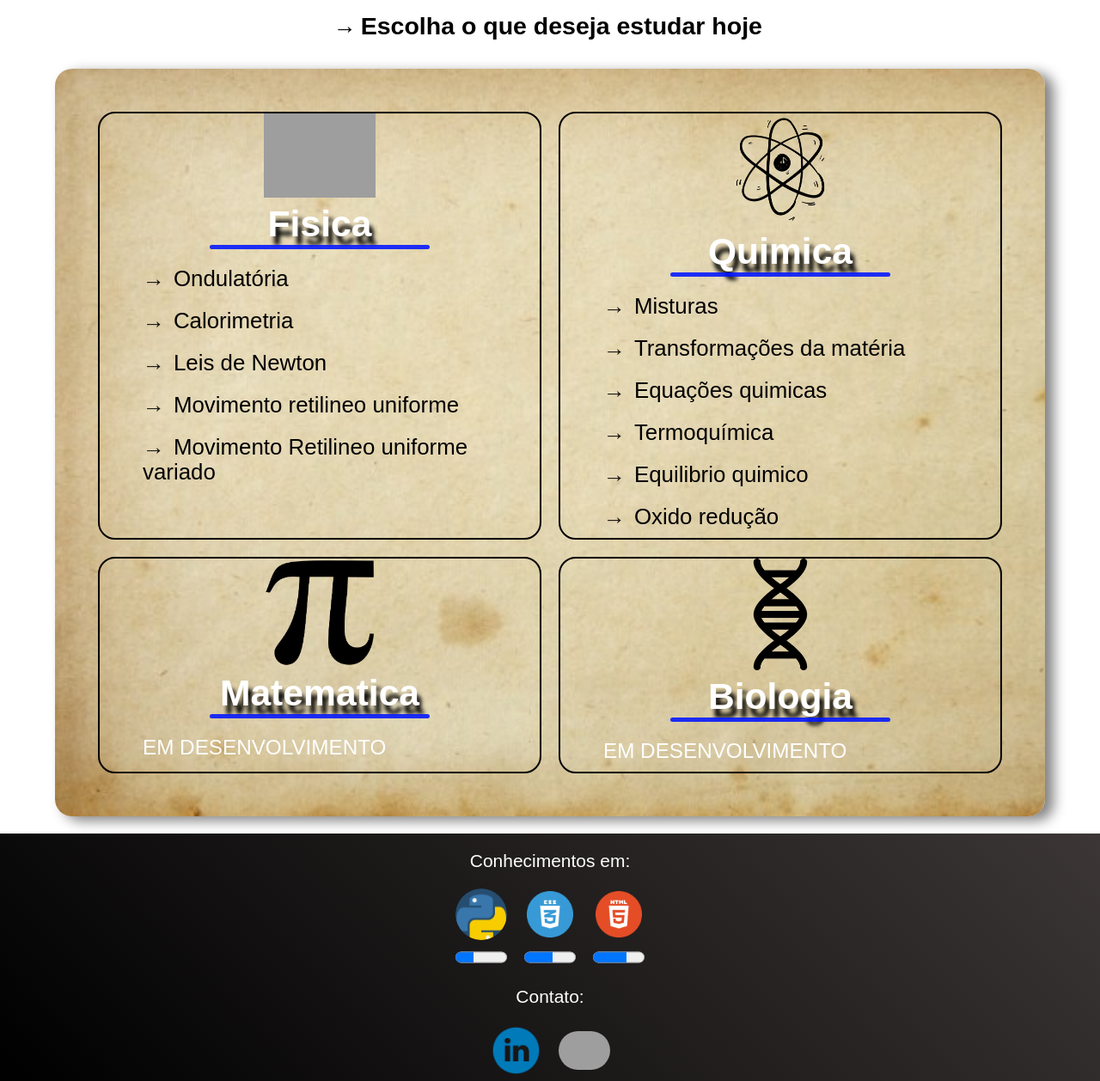
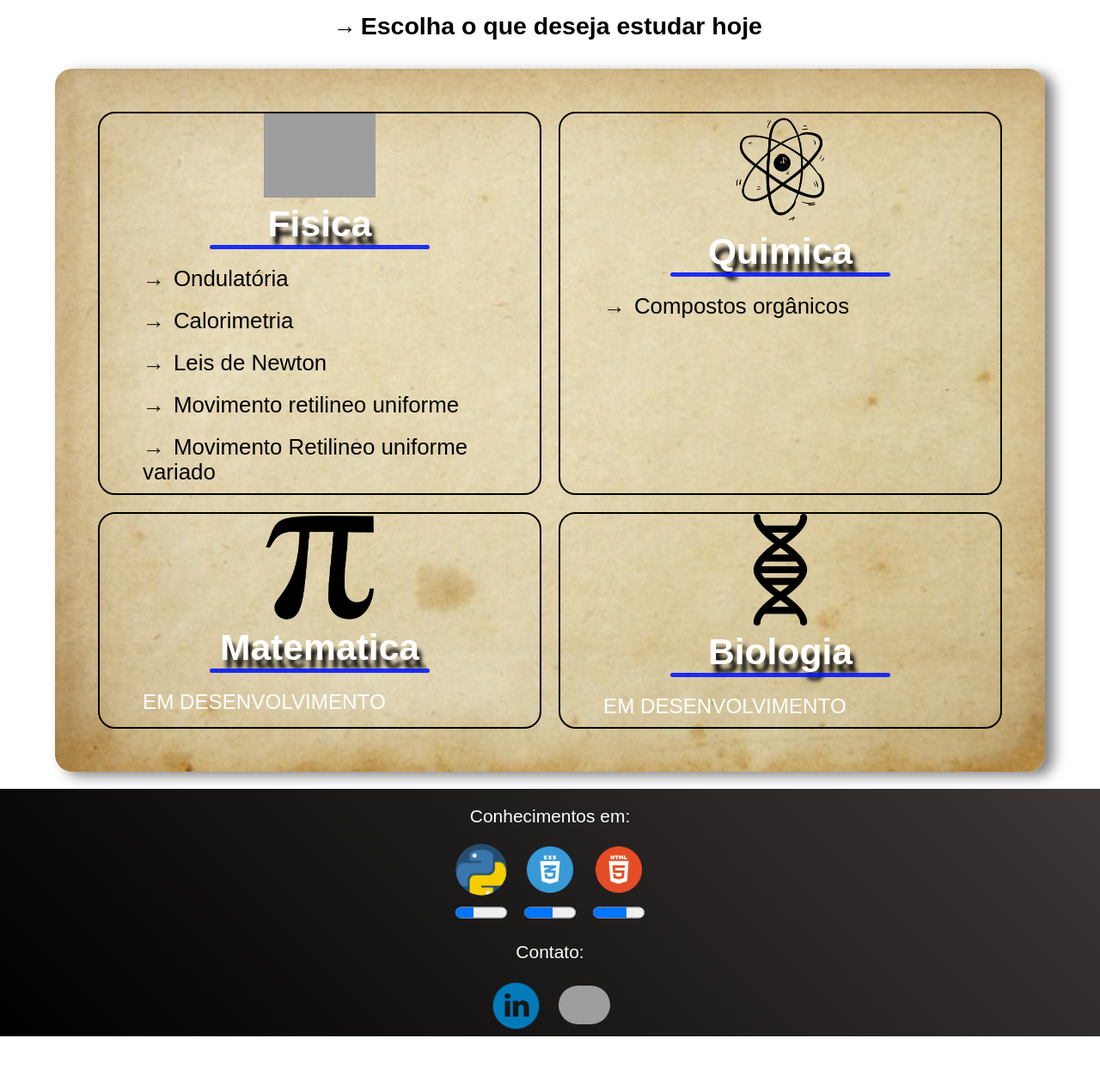
Before and after one commit to Rivaldo05/BenkyouV1.01, a PHP site: page /index.html in a window 1280 px wide. Shown: the part 200-1458 px from the top of the page at 86% size. After the commit the page ends 1406 px from the top, so only its background shows below. Run offline with PHP 8.4, Linux system fonts and the light colour scheme; grey boxes are pictures that could not be loaded.

Commit message:
Add files via upload

```diff
--- a/estilo_index.css
+++ b/estilo_index.css
@@ -4,6 +4,8 @@
 	margin: 0px;
 	text-decoration: none;
 	list-style: none;
+	-webkit-box-sizing: border-box;
+    -moz-box-sizing: border-box;
 	box-sizing: border-box;
 	font-size: 1.07em;
 	font-family: arial, "sans serif";
@@ -152,8 +135,25 @@ h1 {
 
 }
 .lista_conteudo a{
+	-webkit-color:black; /*(Chrome, Safari, versões mais recentes do Opera.)*/
+	-moz-color:black; /*firefox*/
+	-o-color:black; /*(Versões antigas do Opera)*/
+	-ms-color:black; /*internet explorer*/
 	color: black;
 }
+
+/******************************************************/
+/* class DESENVOLVIMENTO */
+
+.desenvolvimento {
+
+	color: white;
+	text-transform: uppercase;
+	font-size: 1.01em;
+
+}
+
+
 /******************************************************/
 
 /*separa colunas por materia*/
--- a/index.html
+++ b/index.html
@@ -3,12 +3,15 @@
 <head>
 	<title>Benkyou 1.0</title>
 	<link rel="stylesheet" type="text/css" href="estilo_index.css">
+	<link rel="stylesheet" type="text/css" href="header-footer.css">
 	<meta name="viewport" content="width=device-width, initial-scale=1.0">
 	<meta charset="utf-8">
 </head>
 <body>
 	<header class="header">
-		<div class="img_header"><a href="index.html"><img src="imagens/logo img.png"  alt="Logo do site"></a></div>
+		<div class="img_header">
+			<a href="index.html"><img src="imagens/logo img.png"  alt="Logo do site"></a>
+		</div>
 		<span>Benkyo</span>
 	</header>
 
@@ -29,7 +32,7 @@
 					<li><a href="fisica/ondulatoria.html">Ondulatória</a></li>
 					<li><a href="fisica/calorimetria.html">Calorimetria</a></li>
 					<li><a href="fisica/Leis de Newton.html">Leis de Newton</a></li>
-					<li><a href="#">Movimento retilineo uniforme</a></li>
+					<li><a href="fisica/MRU.html">Movimento retilineo uniforme</a></li>
 					<li><a href="fisica/MRUV.html">Movimento Retilineo uniforme variado</a></li>
 				</ul>
 			</div>
@@ -45,12 +48,7 @@
 
 			<div class="lista_conteudo">
 				<ul>
-					<li><a href="#">Misturas</a></li>
-					<li><a href="#">Transformações da matéria</a></li>
-					<li><a href="#">Equações quimicas</a></li>
-					<li><a href="#">Termoquímica</a></li>
-					<li><a href="#">Equilibrio quimico</a></li>
-					<li><a href="#">Oxido redução</a></li>
+					<li><a href="quimica/compostos_organicos.html">Compostos orgânicos</a></li>
 				</ul>
 			</div>
 		</div>
@@ -66,7 +64,7 @@
 
 			<div class="lista_conteudo">
 				<ul>
-					<li style="color: white; text-transform: uppercase; font-size: 1.01em;">Em desenvolvimento</li>
+					<li class ="desenvolvimento">Em desenvolvimento</li>
 				</ul>
 			</div>
 
@@ -83,7 +81,7 @@
 
 			<div class="lista_conteudo">
 				<ul>
-					<li style="color: white; text-transform: uppercase; font-size: 1.01em;">Em desenvolvimento</li>
+					<li class="desenvolvimento">Em desenvolvimento</li>
 				</ul>
 			</div>
 
@@ -91,7 +89,7 @@
 
 	</main>
 
-	<footer class="footer ">
+	<footer class="footer">
 		<span>Conhecimentos em: </span>
 		<div class="flex_rodape">
 			<div class="img_footer">
```
Also changed, not shown: other parts of estilo_index.css (+2 -62 lines), header-footer.css (added, +77 -0 lines), materia-estilo.css (+21 -9 lines).
